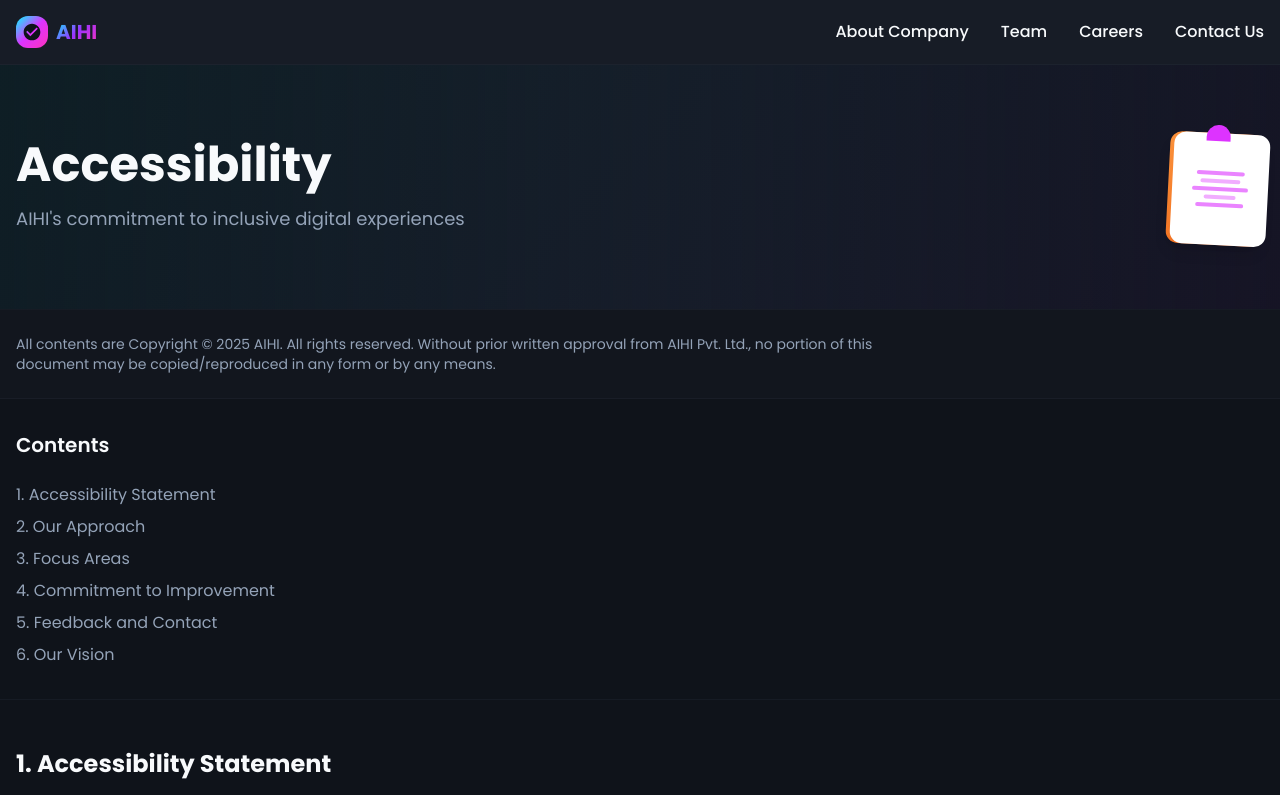
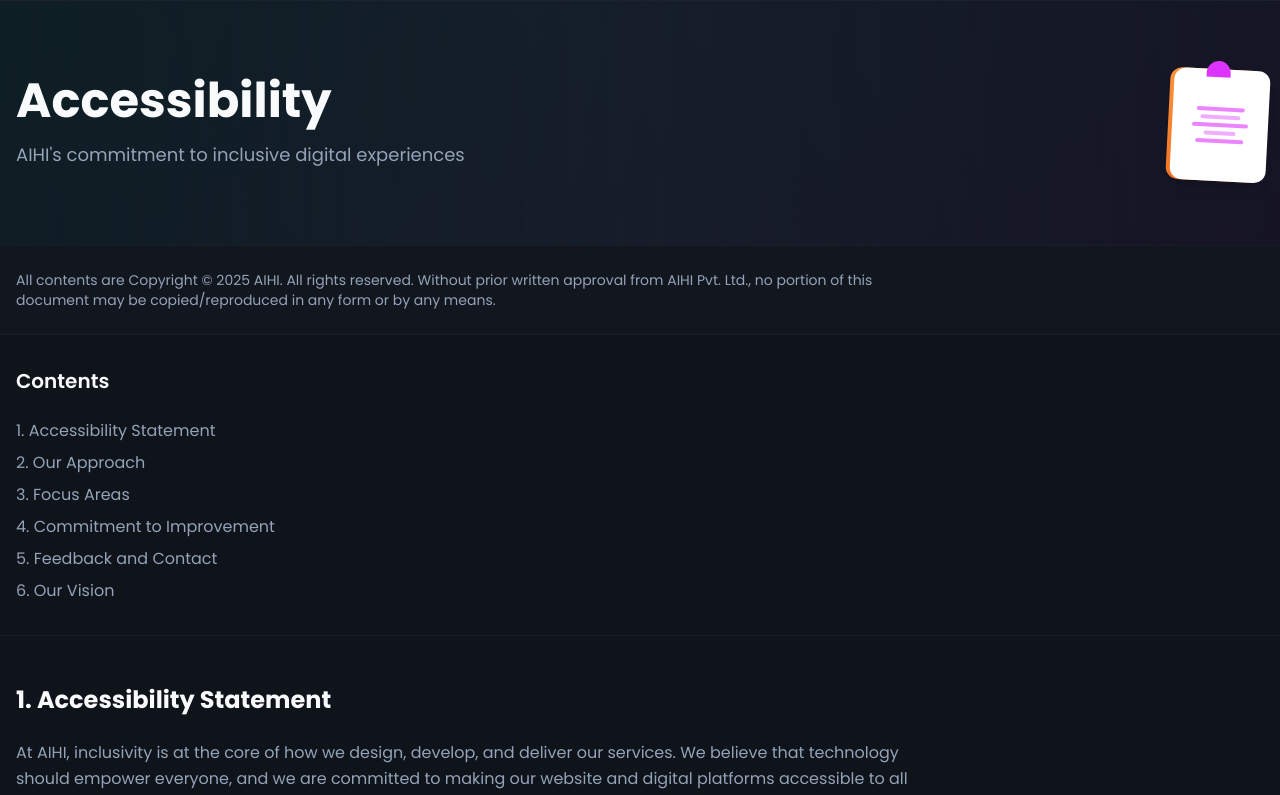
Before and after one commit to TechLeadsUser/aihi-inclusive-reach, a React (Vite) app: page / in a window 1280 px wide. Shown: the top 795 px of the page. Built offline with nearby package versions, Linux system fonts and the light colour scheme.

Commit message:
Visual edit in Lovable
Edited UI in Lovable

```diff
--- a/src/components/Header.tsx
+++ b/src/components/Header.tsx
@@ -1,48 +1,19 @@
 const Header = () => {
-  const navigationItems = [
-    { name: "About Company", href: "/about" },
-    { name: "Team", href: "/team" },
-    { name: "Careers", href: "/careers" },
-    { name: "Contact Us", href: "/contact" }
-  ];
+  const navigationItems = [{
+    name: "About Company",
+    href: "/about"
+  }, {
+    name: "Team",
+    href: "/team"
+  }, {
+    name: "Careers",
+    href: "/careers"
+  }, {
+    name: "Contact Us",
+    href: "/contact"
+  }];
+  return <header className="bg-card border-b border-border/30">
 
-  return (
-    <header className="bg-card border-b border-border/30">
-      <nav className="container mx-auto px-4 py-4">
-        <div className="flex items-center justify-between">
-          {/* AIHI Logo */}
-          <div className="flex items-center space-x-2">
-            <div className="w-8 h-8 bg-gradient-to-br from-primary via-accent to-brand-magenta rounded-lg flex items-center justify-center">
-              <svg className="w-5 h-5 text-primary-foreground" fill="currentColor" viewBox="0 0 24 24">
-                <path d="M12 2C6.48 2 2 6.48 2 12s4.48 10 10 10 10-4.48 10-10S17.52 2 12 2zm-2 15l-5-5 1.41-1.41L10 14.17l7.59-7.59L19 8l-9 9z"/>
-              </svg>
-            </div>
-            <span className="text-xl font-bold font-heading brand-gradient">AIHI</span>
-          </div>
-
-          {/* Navigation Menu */}
-          <nav className="hidden md:flex items-center space-x-8">
-            {navigationItems.map((item, index) => (
-              <a
-                key={index}
-                href={item.href}
-                className="text-foreground hover:text-primary transition-smooth font-medium"
-              >
-                {item.name}
-              </a>
-            ))}
-          </nav>
-
-          {/* Mobile menu button */}
-          <button className="md:hidden p-2 text-foreground hover:text-primary transition-smooth">
-            <svg className="w-6 h-6" fill="none" stroke="currentColor" viewBox="0 0 24 24">
-              <path strokeLinecap="round" strokeLinejoin="round" strokeWidth={2} d="M4 6h16M4 12h16M4 18h16" />
-            </svg>
-          </button>
-        </div>
-      </nav>
-    </header>
-  );
+    </header>;
 };
-
 export default Header;
```
